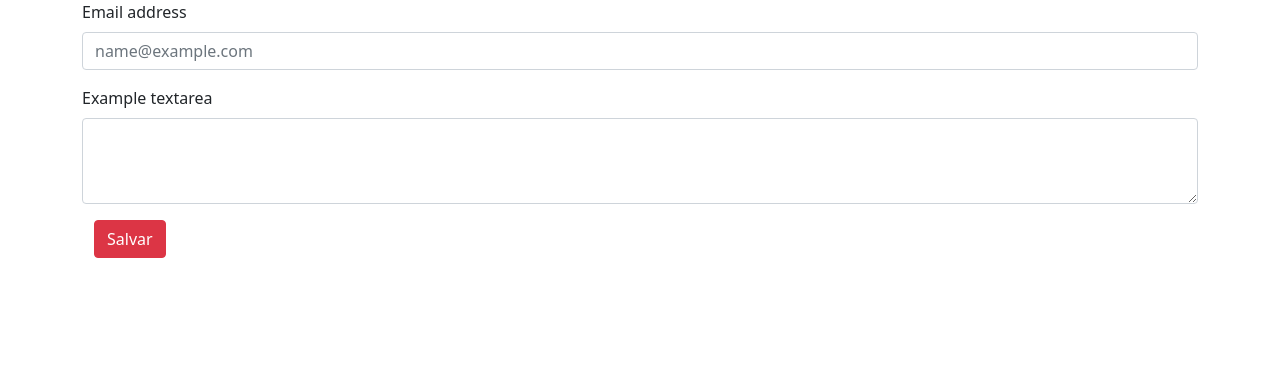
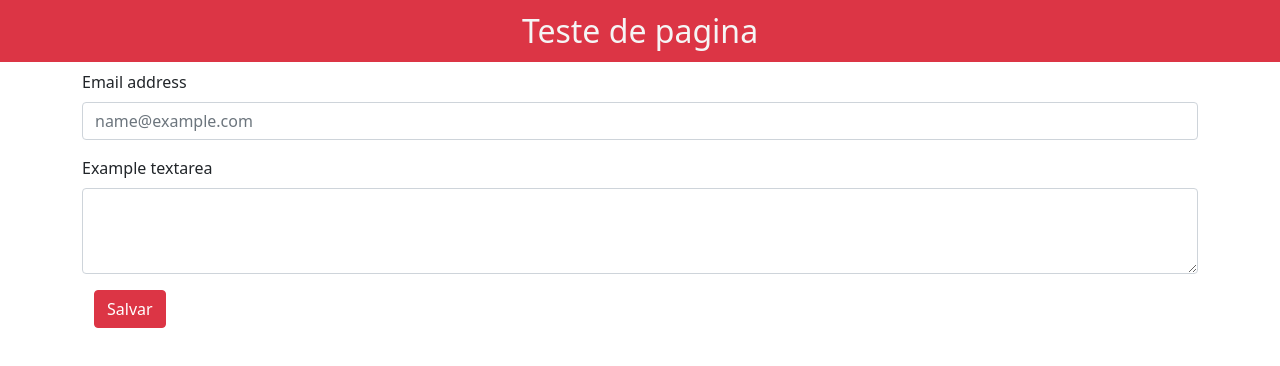
Before and after one commit to JamesAlvesUnisales/projetomodelo, a plain HTML site: page index.html in a window 1280 px wide. Drawn offline with nearby package versions, Linux system fonts and the light colour scheme.

Commit message:
release: top

```diff
--- a/index.html
+++ b/index.html
@@ -15,8 +15,10 @@
       integrity="sha384-MrcW6ZMFYlzcLA8Nl+NtUVF0sA7MsXsP1UyJoMp4YLEuNSfAP+JcXn/tWtIaxVXM"
       crossorigin="anonymous"
     ></script>
+    <link rel="stylesheet" href="style/style.css">
     <title>Principal</title>
   </head>
+  <h1>Teste de pagina</h1>
   <div class="container-md">
     <div class="mb-3">
       <label for="exampleFormControlInput1" class="form-label"
--- /dev/null
+++ b/style/style.css
@@ -0,0 +1,7 @@
+h1 {
+    color: #f5f5f5;
+    font-size: 2em;
+    background-color: #dc3545;
+    padding: 12px;
+    text-align-last: center;
+}
```
